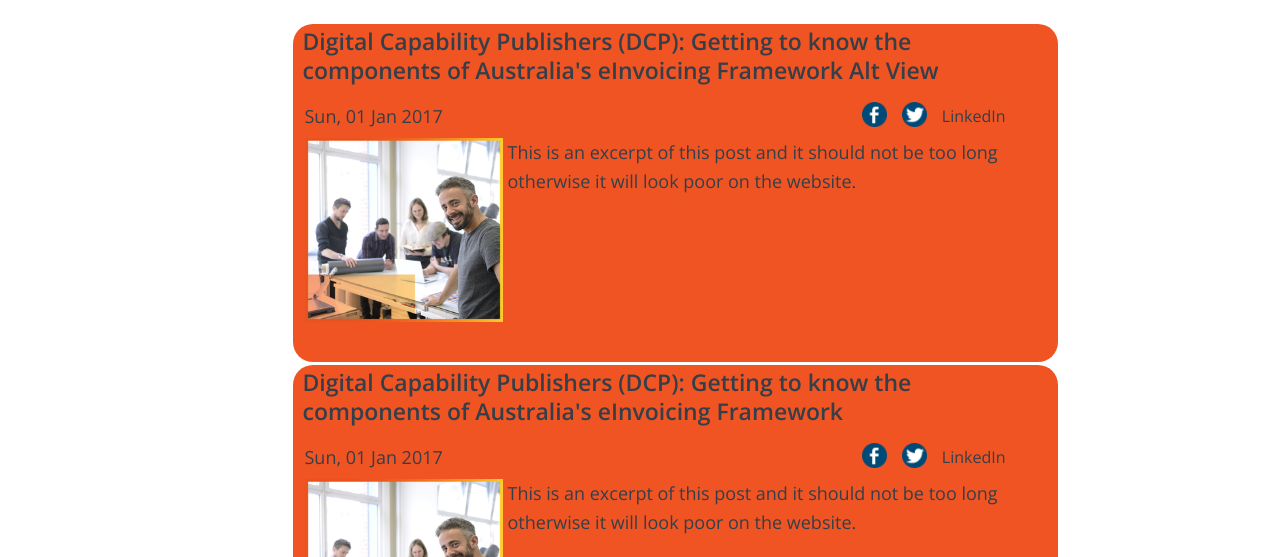
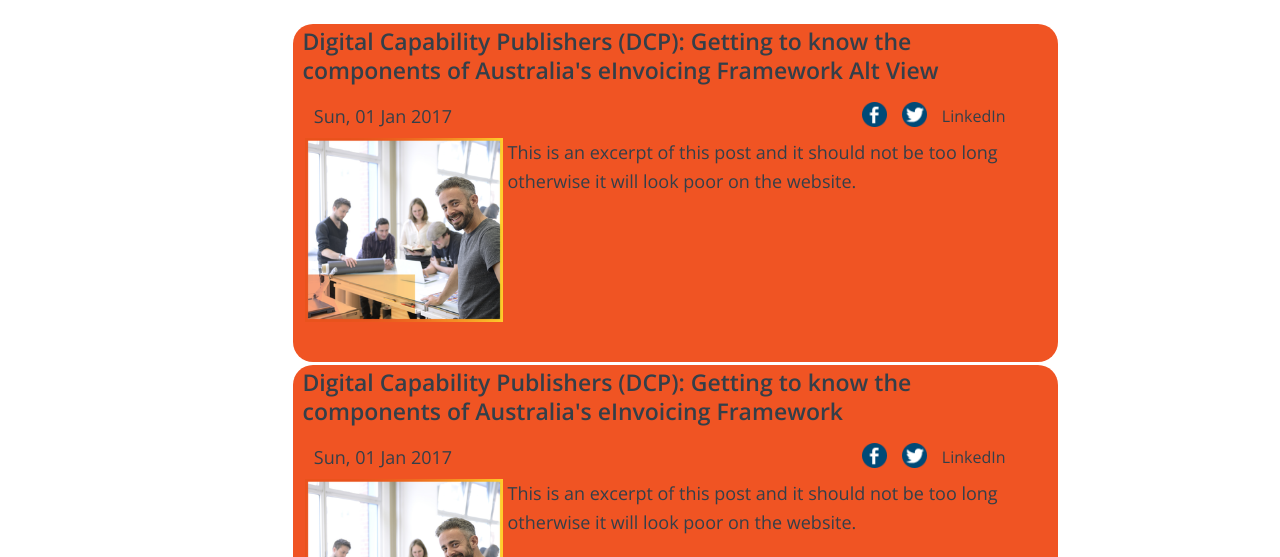
Before and after one commit to Digital-Business-Council/Digital-Business-Council.github.io, a Jekyll site: the page built from pages/business-zone/blogs/learning-centre.md, in a window 1280 px wide. Shown: the part 452-1009 px from the top of the page. Built offline with Jekyll 4.4.1, drawn with Linux system fonts in a browser that asks for light colours.

Commit message:
Update learning-centre.md

```diff
--- a/pages/business-zone/blogs/learning-centre.md
+++ b/pages/business-zone/blogs/learning-centre.md
@@ -15,9 +15,7 @@ Council would like to build trust through a community with share interests in th
 
     <table class="blog-table">
     <tr>
-    <td colspan="4">
-    {{ blog-page.date | date: "%a, %d %b %Y" }}
-    </td>
+    <td colspan="4">&nbsp;&nbsp;{{ blog-page.date | date: "%a, %d %b %Y" }}</td>
     <td width="40px" padding="0px">
     <a href="http://m.facebook.com/sharer.php?u={{ blog-page.url | absolute_url }}&t={{ blog-page.title }}&sv={{ blog-page.excerpt-image | absolute_url}})"><img src="{{site.url}}/images/favicon/facebook.png" width="25px"/></a>
     </td>
```
